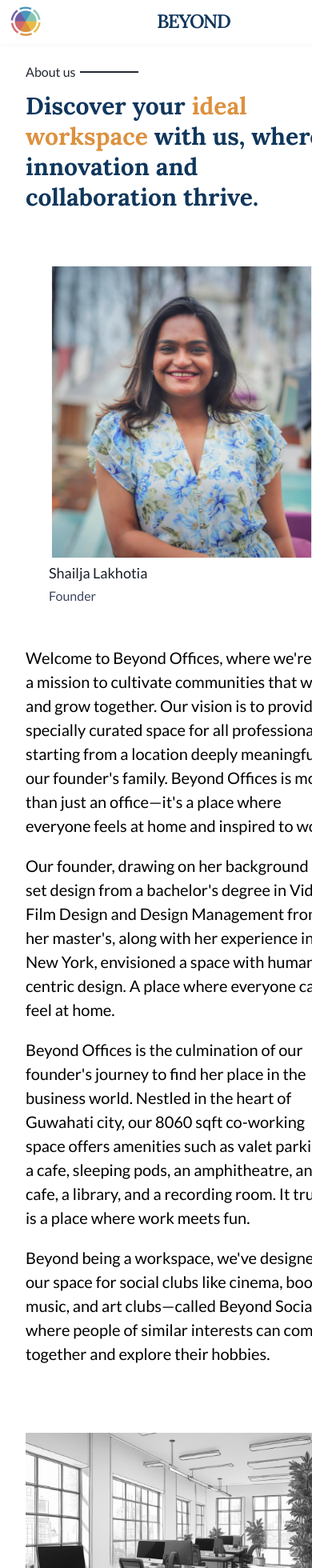
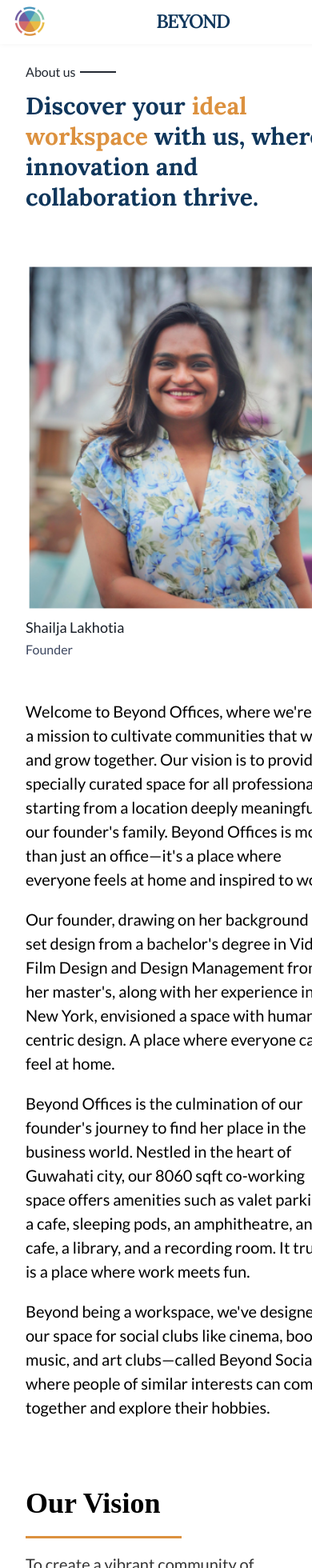
Before and after one commit to IamAbhi12/beyond-offices, a React (Create React App) app: page /about in a window 390 px wide. Shown: the top 1960 px of the page at 80% size. Built offline with nearby package versions, Linux system fonts and the light colour scheme.

Commit message:
fixed other bugs

```diff
--- a/src/Components/About.css
+++ b/src/Components/About.css
@@ -78,4 +78,9 @@
   .about-logo {
     display: none;
   }
+
+  .about-founder {
+    width: 100vw;
+    height: 100%;
+  }
 }
--- a/src/Components/Header.css
+++ b/src/Components/Header.css
@@ -106,8 +106,8 @@
     z-index: 1000;
     position: relative;
     display: block;
-    padding: 5px 10px;
-    width: 115vw;
+    padding: 5px 15px;
+    width: 112vw;
     height: 45px;
     margin-top: 0;
     margin-bottom: 20px;
--- a/src/Components/Mission.css
+++ b/src/Components/Mission.css
@@ -54,7 +54,7 @@
 @media screen and (max-width: 768px) {
   .mission {
     width: 100vw;
-    flex-direction: column;
+    flex-direction: column-reverse;
     margin-left: 32px;
   }
 
@@ -66,6 +66,12 @@
   .mission-title {
     text-align: left;
   }
+
+  .mission-stroke{
+    width: 55%;
+  }
+
+
   .mission-text {
     width: 100%;
     gap: 20px;
--- a/src/Components/Vision.css
+++ b/src/Components/Vision.css
@@ -53,7 +53,7 @@
 @media screen and (max-width: 768px) {
   .vision {
     width: 100vw;
-    flex-direction: column-reverse;
+    flex-direction: column;
     margin-left: 32px;
   }
 
@@ -67,9 +67,11 @@
     gap: 20px;
   }
 
+  .vision-stroke {
+    width: 50%;
+  }
 
-
-  .vision-desc{
+  .vision-desc {
     width: 100vw;
   }
 }
--- a/src/Components/WhyBeyond.css
+++ b/src/Components/WhyBeyond.css
@@ -129,7 +129,7 @@
 
   .why-beyond-features {
     padding: 0 40px;
-    width: 100%;
+    width: 90vw;
     gap: 20px;
     margin-top: 30px;
   }
--- a/src/Components/Workspace.css
+++ b/src/Components/Workspace.css
@@ -432,7 +432,7 @@
   }
 
   .workspace1 {
-    transform: scale(0.42);
+    transform: scale(0.41);
     transform-origin: left;
     width: 120vw;
     height: 30vh;
--- a/src/Components/WorkspaceIntro.css
+++ b/src/Components/WorkspaceIntro.css
@@ -52,11 +52,14 @@
     font-size: 30px;
   }
 
-  .ws-explore{
+  .ws-explore {
     font-size: 16px;
   }
 
-  .ws-intro-heading{
+  .ws-intro-stroke {
+    width: 45px;
+  }
+  .ws-intro-heading {
     gap: 5px;
   }
 }
```
